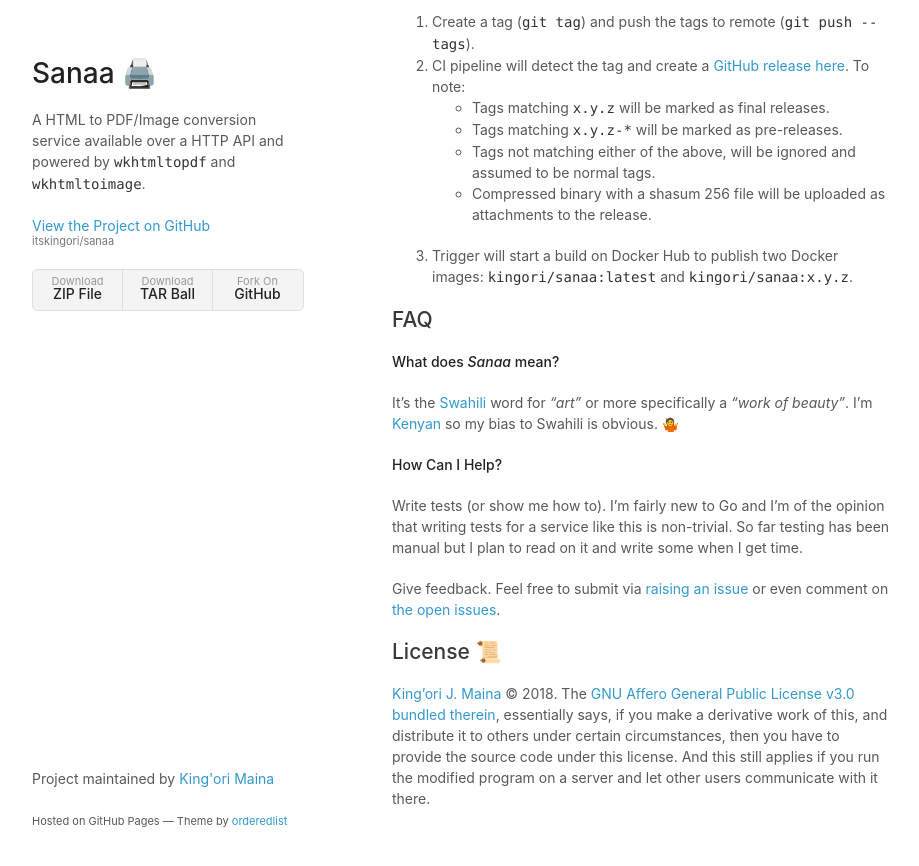
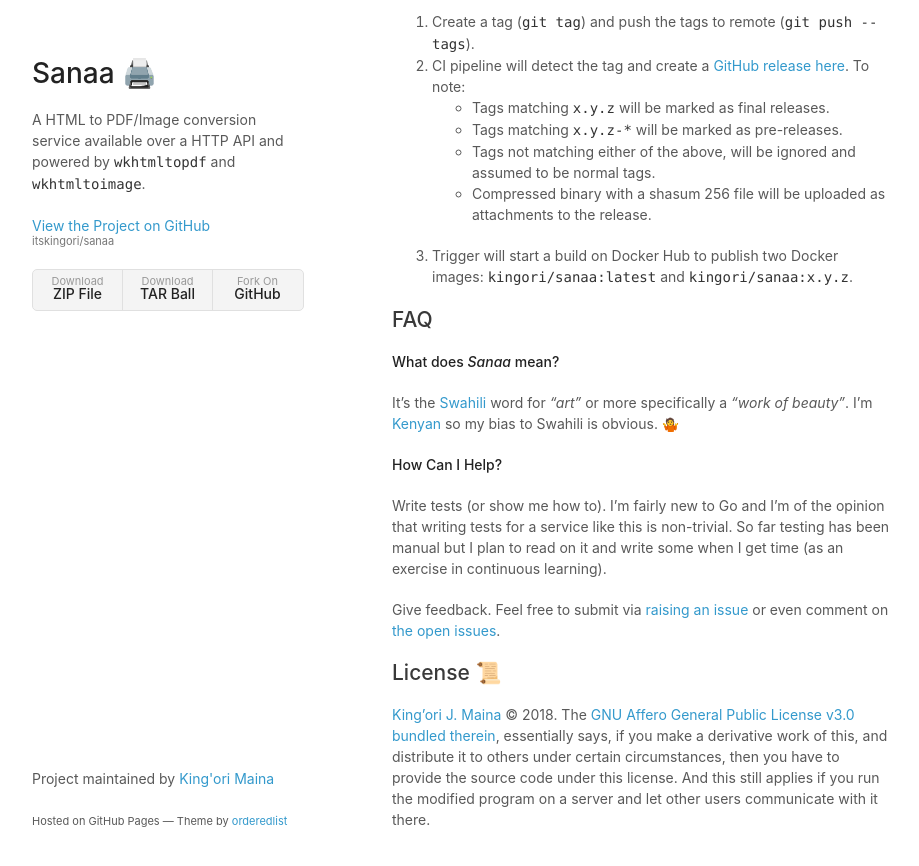
Before and after one commit to itskingori/sanaa, a Jekyll site: the page built from docs/index.md, in a window 1280 px wide and 900 px high, scrolled down 6939 px. Shown: the top 866 px of the window, without its empty margins (178-1097 px from the left). Built offline with Jekyll 4.4.1, drawn with Linux system fonts in a browser that asks for light colours.

Commit message:
Clarify intention explicitly (with a subliminal disclaimer)

```diff
--- a/docs/index.md
+++ b/docs/index.md
@@ -386,7 +386,8 @@
 
 Write tests (or show me how to). I'm fairly new to Go and I'm of the opinion
 that writing tests for a service like this is non-trivial. So far testing has
-been manual but I plan to read on it and write some when I get time.
+been manual but I plan to read on it and write some when I get time (as an
+exercise in continuous learning).
 
 Give feedback. Feel free to submit via [raising an issue][issue-new] or even
 comment on [the open issues][issue-list].
```
